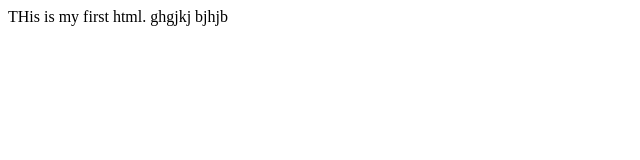
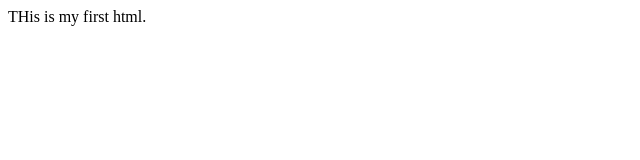
Before and after one commit to nishan-pathak/nishanP, a plain HTML site: page index.html in a window 1280 px wide. Shown: the whole page, without its empty margins (0-640 px from the left). Drawn offline with Linux system fonts and the light colour scheme.

Commit message:
Update index.html

```diff
--- a/index.html
+++ b/index.html
@@ -1,5 +1,3 @@
 <p>
 THis is my first html.
-ghgjkj
-bjhjb
 </p>
```
